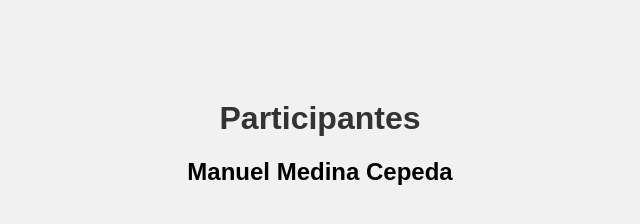
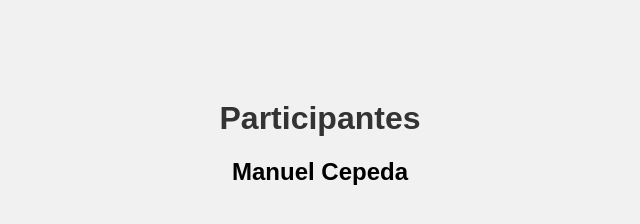
Before and after one commit to elmamuel45/Electiva2, a plain HTML site: page index.html in a window 1280 px wide. Shown: the whole page, without its empty margins (320-960 px from the left). Drawn offline with Linux system fonts and the light colour scheme.

Commit message:
Update index.html

```diff
--- a/index.html
+++ b/index.html
@@ -10,7 +10,7 @@
 
 <body>
     <h1>Participantes</h1>
-    <h2>Manuel Medina Cepeda</h2>
+    <h2>Manuel Cepeda</h2>
 </body>
 
 </html>
```
